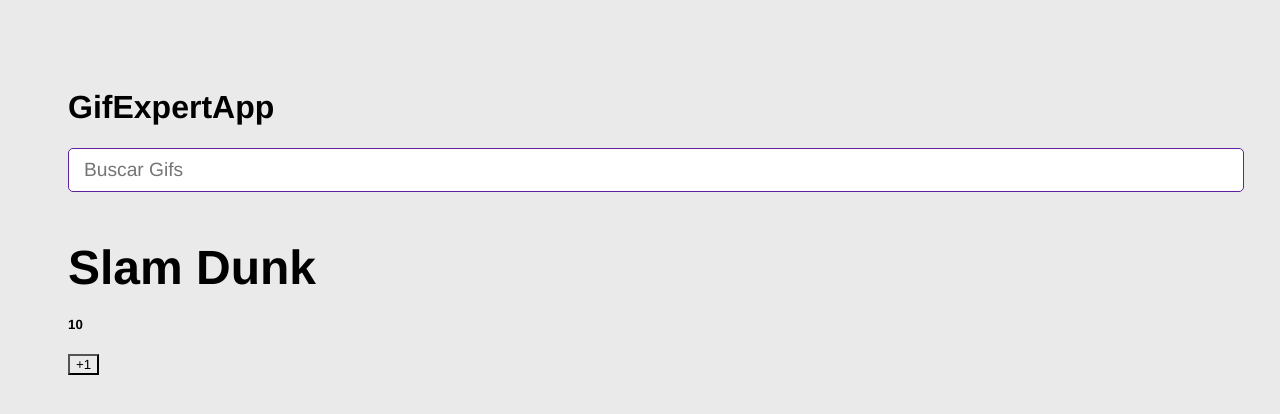
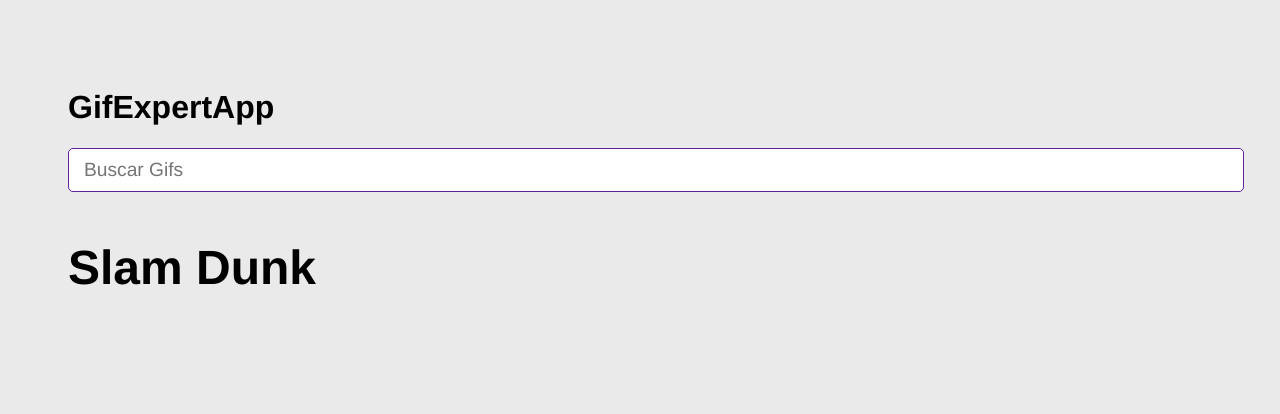
Before and after one commit to CodingJhames/Rebuilds, a React (Vite) app in the folder gif-exp-app/: page / in a window 1280 px wide. Shown: the top 414 px of the page. Built offline with nearby package versions, Linux system fonts and the light colour scheme; no server answers.

Commit message:
quick production demo

```diff
--- a/gif-exp-app/src/components/GifGrid.jsx
+++ b/gif-exp-app/src/components/GifGrid.jsx
@@ -1,22 +1,19 @@
-import { useEffect, useState } from "react";
+import { useEffect } from "react";
 import { getGifs } from "../helpers/getGifs"
 
 
 export const GifGrid = ({category}) => {
 
-    const [counter, setCounter] = useState(10);
 
     useEffect( () => {
         getGifs( category );
     }, [] )
 
-
-
     return (
         <>
             <h3>{category}</h3>
-            <h5>{ counter }</h5>
-            <button onClick={ () => { setCounter( counter + 1 )  }} >+1</button>
+
+
         </>
-  )
+    )
 }
```
